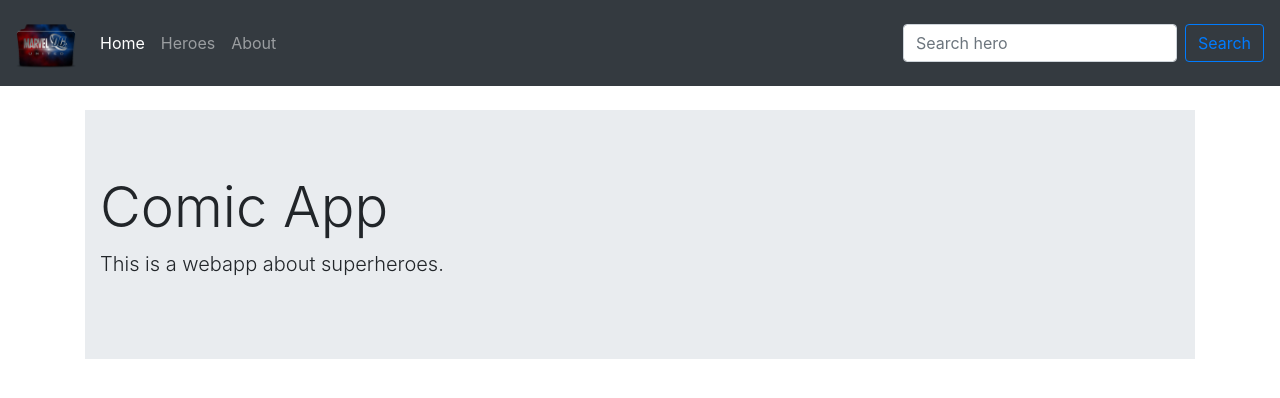
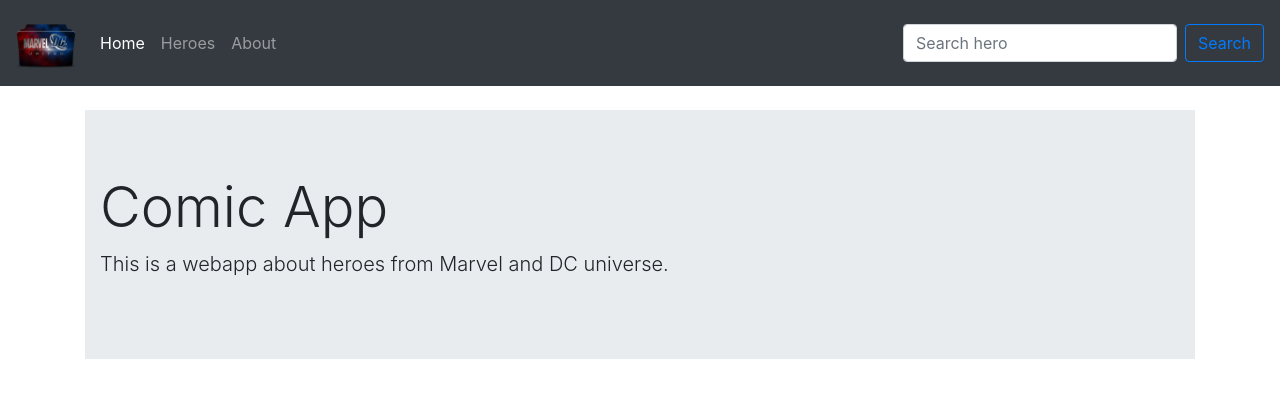
Before and after one commit to OmarVD-code/marvel-dc-comic, an Angular app: page /#/home in a window 1280 px wide. Shown: the top 398 px of the page. Built offline with nearby package versions, Linux system fonts and the light colour scheme.

Commit message:
test workflow

```diff
--- a/src/app/components/home/home.component.html
+++ b/src/app/components/home/home.component.html
@@ -1,6 +1,6 @@
 <div class="jumbotron jumbotron-fluid animated fadeIn fast">
     <div class="container">
       <h1 class="display-4">Comic App</h1>
-      <p class="lead">This is a webapp about superheroes.</p>
+      <p class="lead">This is a webapp about heroes from Marvel and DC universe.</p>
     </div>
   </div>
```
